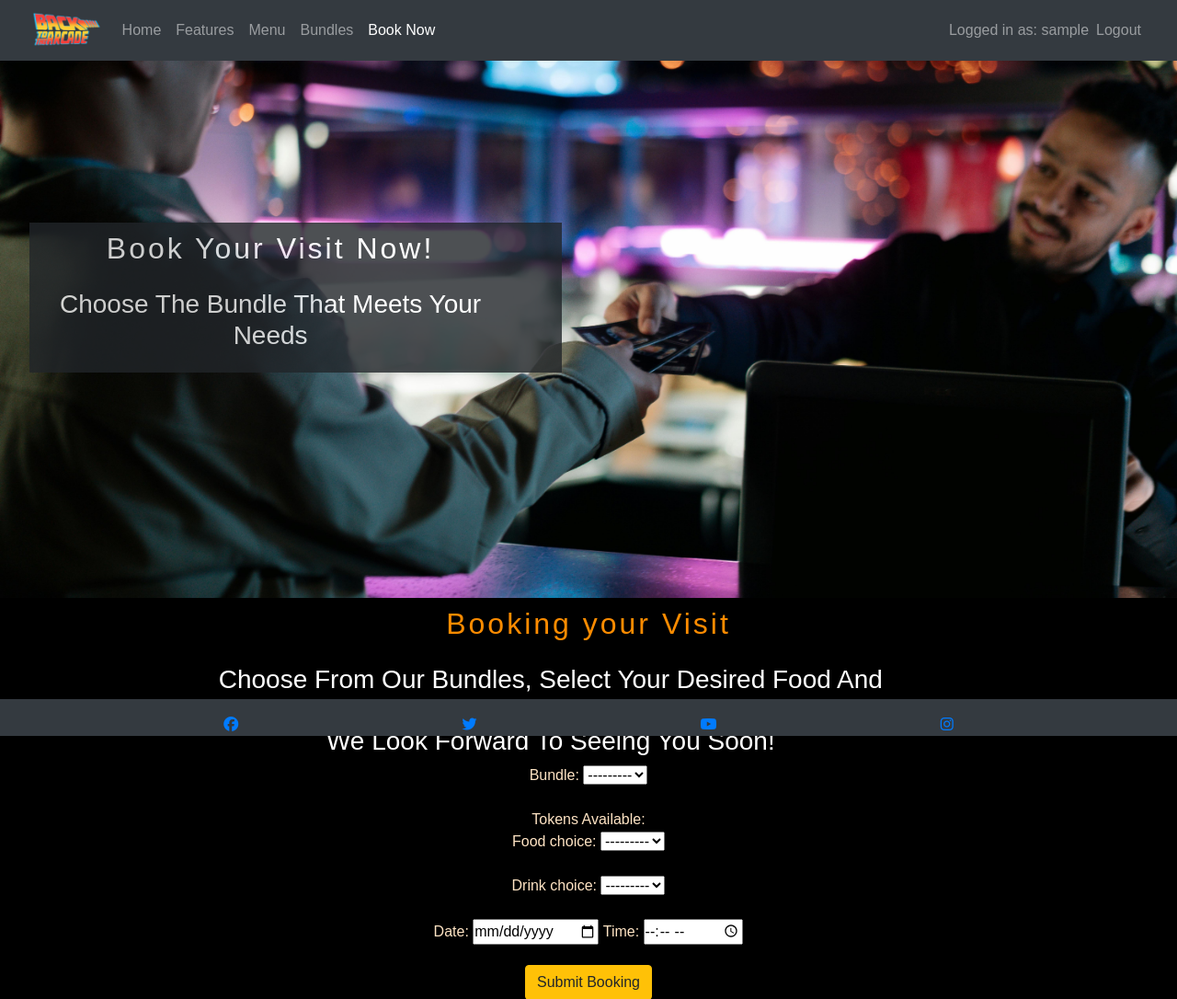
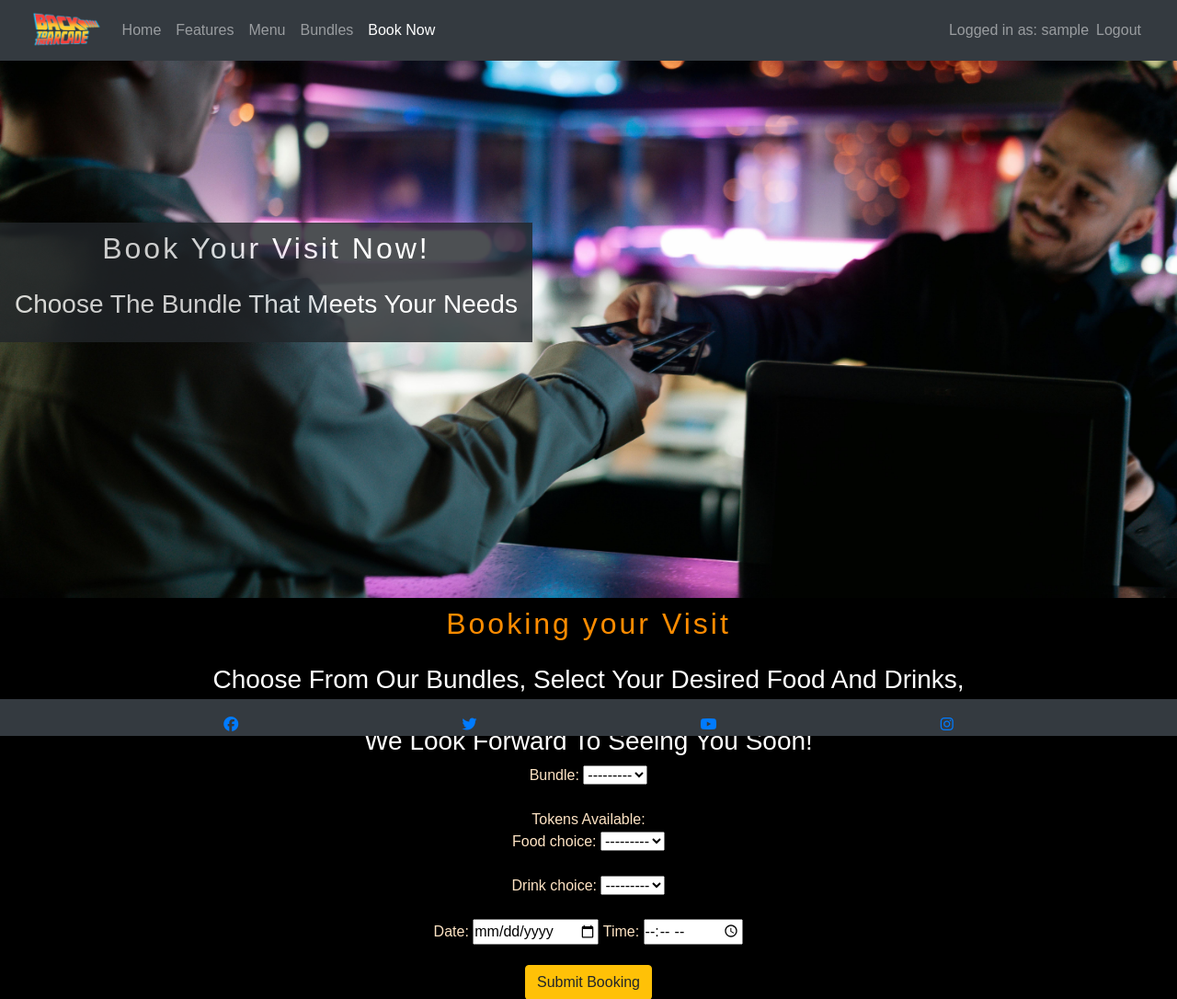
Before and after one commit to LeighAllenDev/BTTAv2, a Django app: page /booking/booking/ in a window 1280 px wide. Shown: the top 1086 px of the page at 92% size. Run offline with Django 4.2, Linux system fonts and the light colour scheme; the visitor is signed in with stand-in values (Sample User, id 1); data that the repository does not hold is empty; some libraries are stand-ins or nearby versions.

Commit message:
fix: changed layout of booking form h2 elsements

```diff
--- a/static/css/style.css
+++ b/static/css/style.css
@@ -60,11 +60,9 @@
     margin-top: 15%;
     opacity: 80%;
     padding: 1rem;
-    margin-left: 2em;
 }
 
 .cover-text > h2, h3 {
-    width: 90%;
     text-transform: capitalize;
     color: #ffffff;
 }
--- a/templates/booking.html
+++ b/templates/booking.html
@@ -17,11 +17,11 @@
 
     <section class="container-fluid">
         <div class="row justify-content-center">
-            <div class="col-md-8">
+            <div class="col-12">
                 <h2>Booking your Visit</h2>
                 <h3>Choose from our bundles,
                     select your desired food and drinks,
-                    then confirm your booking.
+                    <br>then confirm your booking.
                     <br>We look forward to seeing you soon!</h3>
             </div>
         </div>
```
